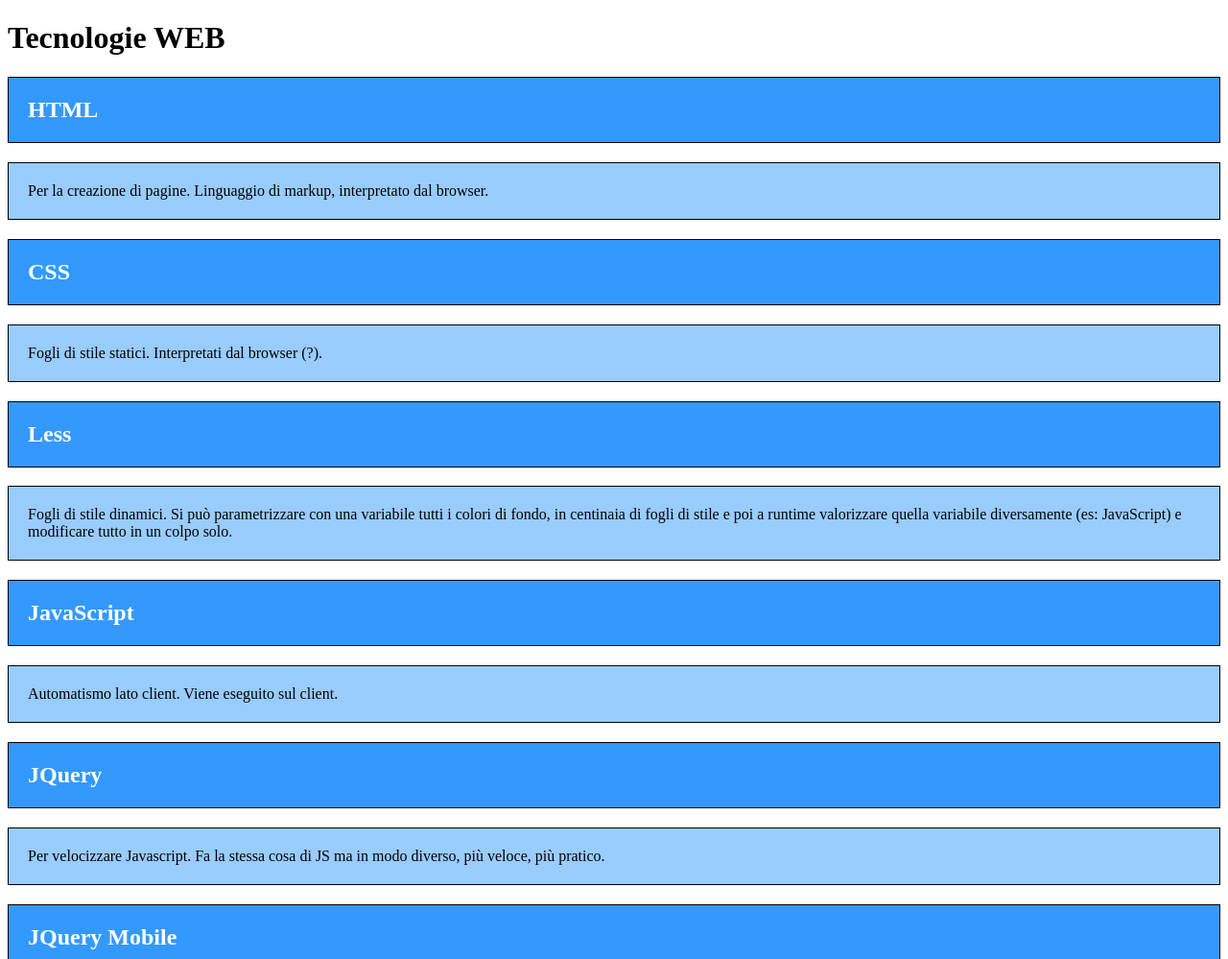
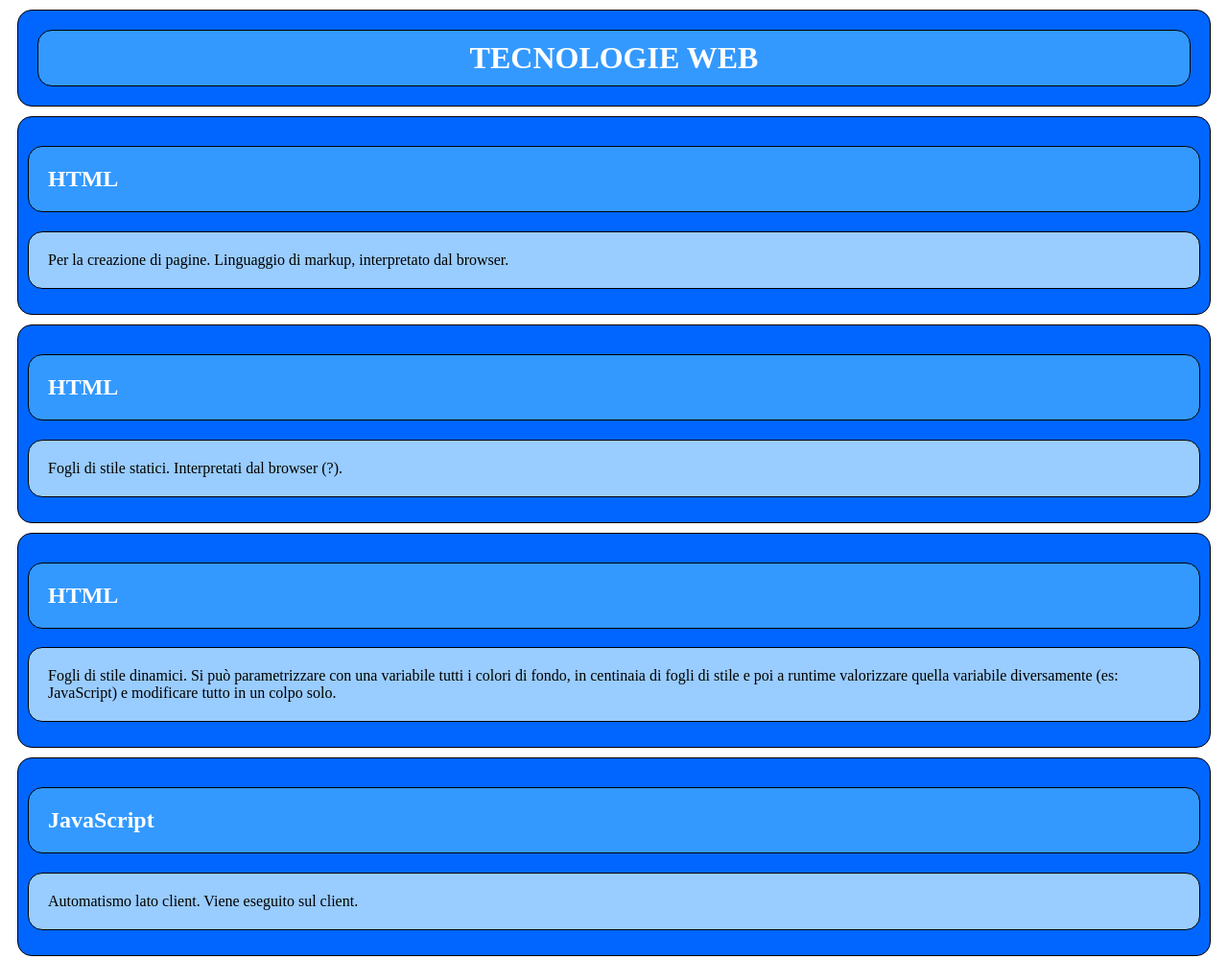
Before and after one commit to icobasco/icobasco, a plain HTML site: page tecnologie_web.html in a window 1280 px wide. Shown: the top 999 px of the page at 96% size. Drawn offline with Linux system fonts and the light colour scheme.

Commit message:
page title

```diff
--- a/css/style.css
+++ b/css/style.css
@@ -1,19 +1,33 @@
-
-h2 {
+.pagetitle {
+  /* dovrebbe ereditare da titolo ed essere solo centrato*/
+  padding: 10px;
+  border: 1px solid black;
+  margin: 10px;
+  text-align: center;
   background-color: #3399ff;
   color: white;
+  border-radius: 15px;
 }
 
-p {
-  background-color: #99ccff;
+.argomento {
+  padding: 10px;
+  border: 1px solid black;
+  margin: 10px;
+  background-color: #0066ff;
+  border-radius: 15px;
 }
 
 .titolo {
   padding: 20px;
   border: 1px solid black;
+  border-radius: inherit;
+  background-color: #3399ff;
+  color: white;
 }
 
 .descrizione {
   padding: 20px;
   border: 1px solid black;
+  border-radius: inherit;
+  background-color: #99ccff;
 }
--- a/tecnologie_web.html
+++ b/tecnologie_web.html
@@ -1,66 +1,75 @@
-<!DOCTYPE html>
 <html>
   <head>
     <title>Tecnologie web</title>
     <link rel="stylesheet" href="css/style.css" type="text/css">
   </head>
   <body>
-
-    <h1>Tecnologie WEB</h1>
-
+  <div class="argomento">
+    <h1 class="pagetitle">TECNOLOGIE WEB</h1>
+  </div>
+    <div class="argomento">
       <h2 class="titolo">HTML</h2>
         <p class="descrizione">
           Per la creazione di pagine. Linguaggio di markup, interpretato dal browser.
       </p>
-
-    <h2 class="titolo">CSS</h2>
+    </div>
+    <div class="argomento">
+      <h2 class="titolo">HTML</h2>
         <p class="descrizione">
         Fogli di stile statici. Interpretati dal browser (?).
       </p>
-
-    <h2 class="titolo">Less</h2>
+    </div>
+    <div class="argomento">
+      <h2 class="titolo">HTML</h2>
       <p class="descrizione">
         Fogli di stile dinamici. Si può parametrizzare con una variabile tutti i colori di fondo, in centinaia di fogli di stile e poi a runtime valorizzare quella variabile diversamente (es: JavaScript) e modificare tutto in un colpo solo.
       </p>
-
-
+    </div>
+    <div class="argomento">
       <h2 class="titolo">JavaScript</h2>
       <p class="descrizione">
         Automatismo lato client.
         Viene eseguito sul client.
       </p>
-
+    </div>
+    <div class="argomento">
       <h2 class="titolo">JQuery</h2>
       <p class="descrizione">
         Per velocizzare Javascript. Fa la stessa cosa di JS ma in modo diverso, più veloce, più pratico.
       </p>
-
+    </div>
+    <div class="argomento">
       <h2 class="titolo">JQuery Mobile</h2>
       <p class="descrizione">
         JQuery con pacchetti preconfezionati per Mobile.
       </p>
-
+    </div>
+    <div class="argomento">
       <h2 class="titolo">AngularJS</h2>
       <p class="descrizione">
         Per semplificare l'interazione col server.
       </p>
-
+    </div>
+    <div class="argomento">
       <h2 class="titolo">Angular 2.0</h2>
       <p class="descrizione">
         Evoluzione - totalmente diversa - da AngularJS.
       </p>
-
+    </div>
+    <div class="argomento">
       <h2 class="titolo">Ajax</h2>
       <p class="descrizione">
         Permette un'interazione col server in maniera asincrona (concetto simile all'AsyncTask di Android).
       </p>
-
+    </div>
+    <div class="argomento">
       <h2 class="titolo">Note</h2>
       <p class="descrizione">
         JS, JQuery e Angular (2.0) sono componenti (in alternativa, per caratteristiche) di un'app a pagina singola lato client.<br />
         Nel momento in cui occorre interagire con il server, se serve <b>ricaricare</b> la pagina, si possono continuare ad utilizzare loro. Ogni chiamata cambia URL e quindi la nuova pagina viene caricata.<br />
         Nel caso invece in cui occorra notificare il server ma <b>non</b> ricaricare la pagina (es: carrello Amazon mentre si continua a navigare), si usa AJAX. L'URL rimane sempre la stessa e l'interazione con il server è in backgroud.
       </p>
+    </div>
 
   </body>
 </html>
```
Lines whose indentation alone changed are shown as unchanged.
